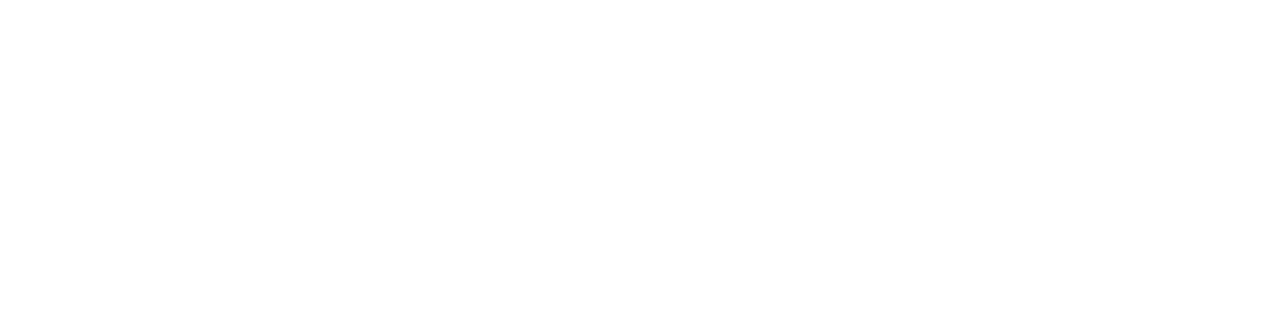
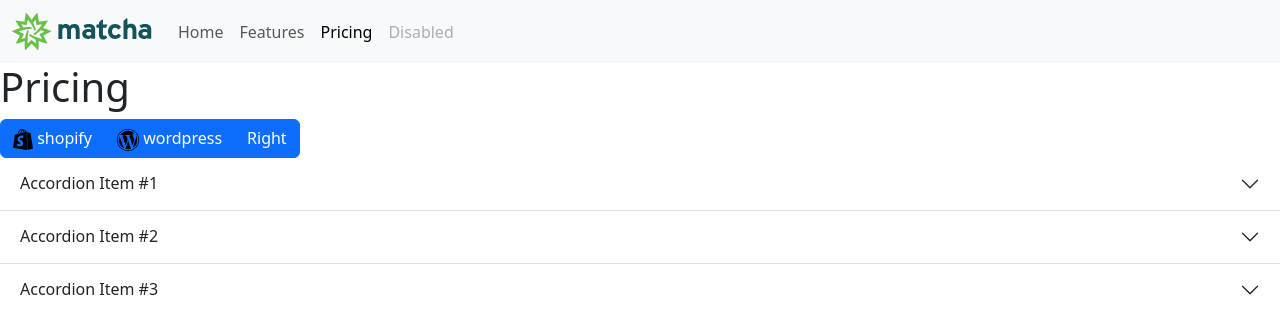
Before and after one commit to mibarra24/Matcha, a website: page pricing.html in a window 1280 px wide. Drawn offline with nearby package versions, Linux system fonts and the light colour scheme.

Commit message:
pricing created

```diff
--- /dev/null
+++ b/package.json
@@ -0,0 +1,5 @@
+{
+  "dependencies": {
+    "bootstrap": "^5.3.0"
+  }
+}
--- a/pricing.html
+++ b/pricing.html
@@ -0,0 +1,83 @@
+<!DOCTYPE html>
+<html lang="es">
+  <head>
+    <title>Matcha</title>
+    <meta charset="UTF-8" />
+    <meta http-equiv="X-UA-Compatible" content="IE=edge" />
+    <meta name="viewport" content="width=device-width, initial-scale=1.0, user-scalable=no" />
+    <link rel="stylesheet" href="./pricing.css">
+    <link rel="preconnect" href="https://fonts.googleapis.com">
+    <link rel="preconnect" href="https://fonts.gstatic.com" crossorigin>
+    <link href="https://cdn.jsdelivr.net/npm/bootstrap@5.3.0/dist/css/bootstrap.min.css" rel="stylesheet" integrity="sha384-9ndCyUaIbzAi2FUVXJi0CjmCapSmO7SnpJef0486qhLnuZ2cdeRhO02iuK6FUUVM" crossorigin="anonymous">
+    <link href="https://fonts.googleapis.com/css2?family=Alegreya:ital,wght@0,500;0,600;1,400&display=swap" rel="stylesheet">
+  </head>
+  <body>
+    <nav class="navbar navbar-expand-lg navbar-light bg-light">
+      <div class="container-fluid">
+        <a class="navbar-brand" href="#">
+          <img src="./assets/logo-matcha.svg" alt="Matcha">
+        </a>
+        <button class="navbar-toggler" type="button" data-bs-toggle="collapse" data-bs-target="#navbarNavAltMarkup" aria-controls="navbarNavAltMarkup" aria-expanded="false" aria-label="Toggle navigation">
+          <span class="navbar-toggler-icon"></span>
+        </button>
+        <div class="collapse navbar-collapse" id="navbarNavAltMarkup">
+          <div class="navbar-nav">
+            <a class="nav-link" aria-current="page" href="index.html">Home</a>
+            <a class="nav-link" href="#">Features</a>
+            <a class="nav-link active" href="pricing.html">Pricing</a>
+            <a class="nav-link disabled">Disabled</a>
+          </div>
+        </div>
+      </div>
+  </nav>
+
+    <h1>Pricing</h1>
+
+      <div class="btn-group" role="group" aria-label="Basic example">
+        <button type="button" class="btn btn-primary">
+          <img src="./assets/shopify.svg" alt="">
+          shopify
+        </button>
+        <button type="button" class="btn btn-primary">
+          <img src="./assets/wordpress.svg">
+          wordpress
+        </button>
+        <button type="button" class="btn btn-primary">Right</button>
+      </div>
+
+      <div class="accordion accordion-flush" id="accordionFlushExample">
+        <div class="accordion-item">
+          <h2 class="accordion-header">
+            <button class="accordion-button collapsed" type="button" data-bs-toggle="collapse" data-bs-target="#flush-collapseOne" aria-expanded="false" aria-controls="flush-collapseOne">
+              Accordion Item #1
+            </button>
+          </h2>
+          <div id="flush-collapseOne" class="accordion-collapse collapse" data-bs-parent="#accordionFlushExample">
+            <div class="accordion-body">Placeholder content for this accordion, which is intended to demonstrate the <code>.accordion-flush</code> class. This is the first item's accordion body.</div>
+          </div>
+        </div>
+        <div class="accordion-item">
+          <h2 class="accordion-header">
+            <button class="accordion-button collapsed" type="button" data-bs-toggle="collapse" data-bs-target="#flush-collapseTwo" aria-expanded="false" aria-controls="flush-collapseTwo">
+              Accordion Item #2
+            </button>
+          </h2>
+          <div id="flush-collapseTwo" class="accordion-collapse collapse" data-bs-parent="#accordionFlushExample">
+            <div class="accordion-body">Placeholder content for this accordion, which is intended to demonstrate the <code>.accordion-flush</code> class. This is the second item's accordion body. Let's imagine this being filled with some actual content.</div>
+          </div>
+        </div>
+        <div class="accordion-item">
+          <h2 class="accordion-header">
+            <button class="accordion-button collapsed" type="button" data-bs-toggle="collapse" data-bs-target="#flush-collapseThree" aria-expanded="false" aria-controls="flush-collapseThree">
+              Accordion Item #3
+            </button>
+          </h2>
+          <div id="flush-collapseThree" class="accordion-collapse collapse" data-bs-parent="#accordionFlushExample">
+            <div class="accordion-body">Placeholder content for this accordion, which is intended to demonstrate the <code>.accordion-flush</code> class. This is the third item's accordion body. Nothing more exciting happening here in terms of content, but just filling up the space to make it look, at least at first glance, a bit more representative of how this would look in a real-world application.</div>
+          </div>
+        </div>
+      </div>
+
+      <script src="https://cdn.jsdelivr.net/npm/bootstrap@5.3.0/dist/js/bootstrap.bundle.min.js" integrity="sha384-geWF76RCwLtnZ8qwWowPQNguL3RmwHVBC9FhGdlKrxdiJJigb/j/68SIy3Te4Bkz" crossorigin="anonymous"></script>
+  </body>
+  </html>
```
Also changed, not shown: index.html (+1 -1 lines), assets/shopify.svg (added), assets/wordpress.svg (added), pricing.css (added), 1 other file.
